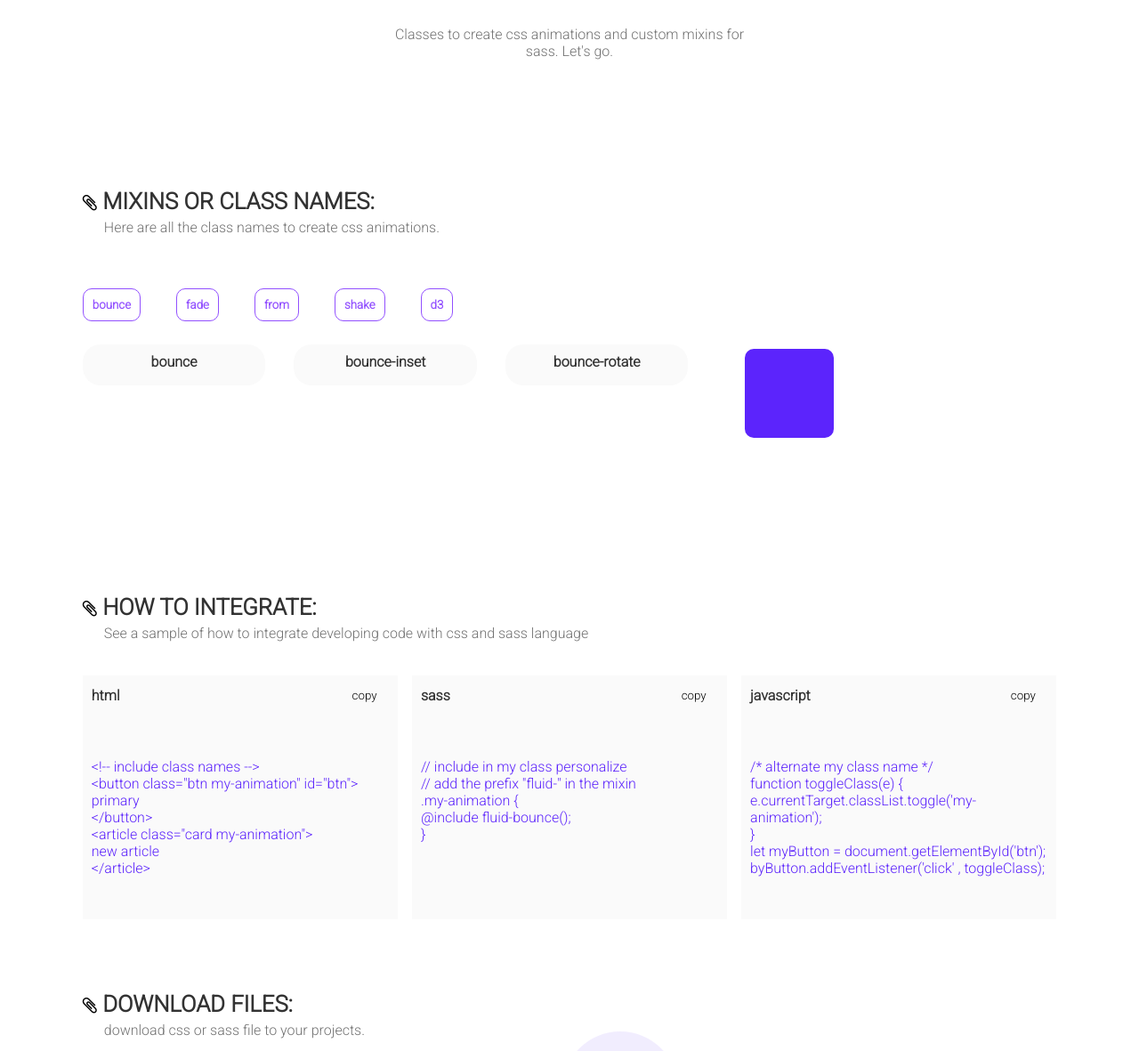
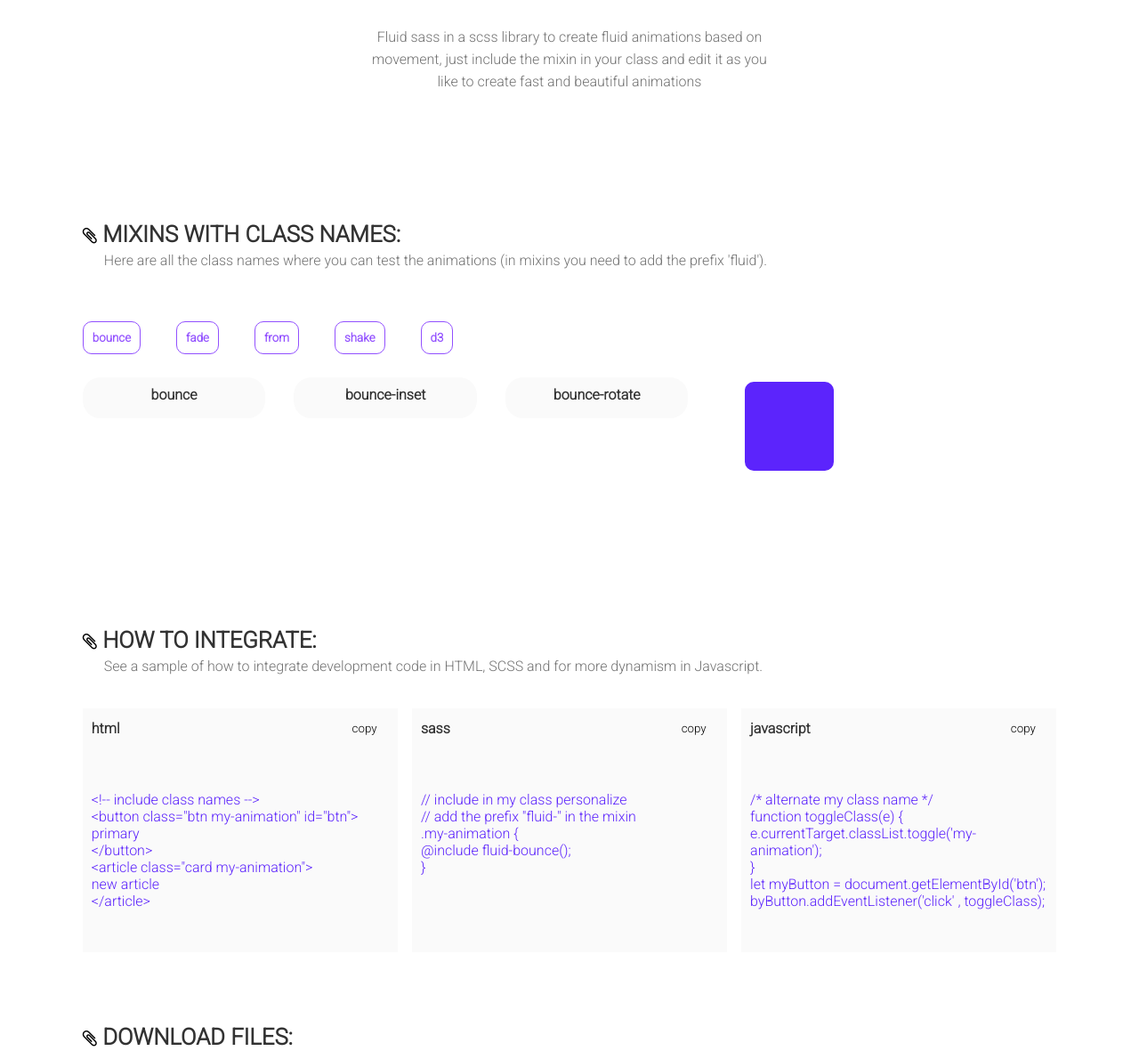
Before and after one commit to jhony-24/fluid-SASS, a website: page docs/index.html in a window 1280 px wide. Shown: the part 580-1761 px from the top of the page at 89% size. Drawn offline with nearby package versions, Linux system fonts and the light colour scheme.

Commit message:
modify the text of the documentation

```diff
--- a/docs/assets/sass/components/vue.scss
+++ b/docs/assets/sass/components/vue.scss
@@ -1,6 +1,7 @@
 // text smooth
 .text-smooth {
     color: $text-smooth;
+    line-height: 25px;
 }
 
 // strong like
--- a/docs/assets/sass/layouts/landing.scss
+++ b/docs/assets/sass/layouts/landing.scss
@@ -29,7 +29,7 @@
 
 .landing-message {
   margin: 20px auto;
-  width: 35%;
+  width: 40%;
   .total-animations {
     text-align: center;
     margin: 1em auto;
--- a/docs/index.html
+++ b/docs/index.html
@@ -47,7 +47,7 @@
                         <span class="number-total">{{totalAnimations}}</span>
                         <span class="text">animaciones disponibles</span>
                     </div>
-                    <text-smooth text="Classes to create css animations and custom mixins for sass. Let's go."></text-smooth>
+                    <text-smooth text="Fluid sass in a scss library to create fluid animations based on movement, just include the mixin in your class and edit it as you like to create fast and beautiful animations"></text-smooth>
                 </div>
             </div>
         </div>
@@ -57,8 +57,8 @@
                 <paragraph-detail
                     slot="header"
                     id="mixins"
-                    title="MIXINS OR CLASS NAMES:"
-                    detail="Here are all the class names to create css animations.">
+                    title="MIXINS WITH CLASS NAMES:"
+                    detail="Here are all the class names where you can test the animations (in mixins you need to add the prefix 'fluid').">
                 </paragraph-detail>
                 <div slot="body">
 
@@ -86,7 +86,7 @@
                     slot="header"
                     id="examples"
                     title="HOW TO INTEGRATE:"
-                    detail="See a sample of how to integrate developing code with css and sass language">
+                    detail="See a sample of how to integrate development code in HTML, SCSS and for more dynamism in Javascript.">
                 </paragraph-detail>
                 <div slot="body">
                     <div class="examples-languages">
@@ -102,7 +102,7 @@
                     slot="header"
                     id="downloads"
                     title="DOWNLOAD FILES:"
-                    detail="download css or sass file to your projects.">
+                    detail="Download the 'CSS' or 'SASS' files that best suit your required project..">
                 </paragraph-detail>
                 <div slot="body">
                     <div class="center flex-row-center">
```
Also changed, not shown: docs/assets/css/main.css.
